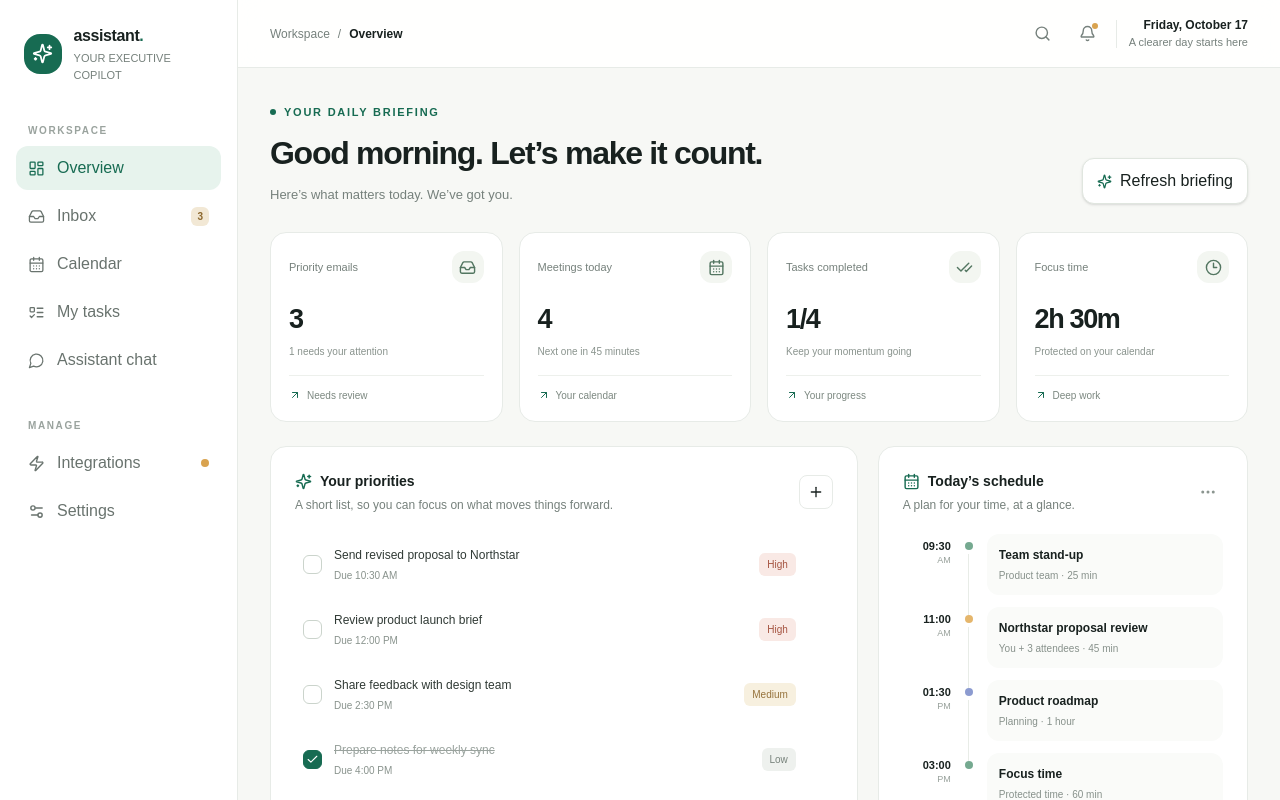
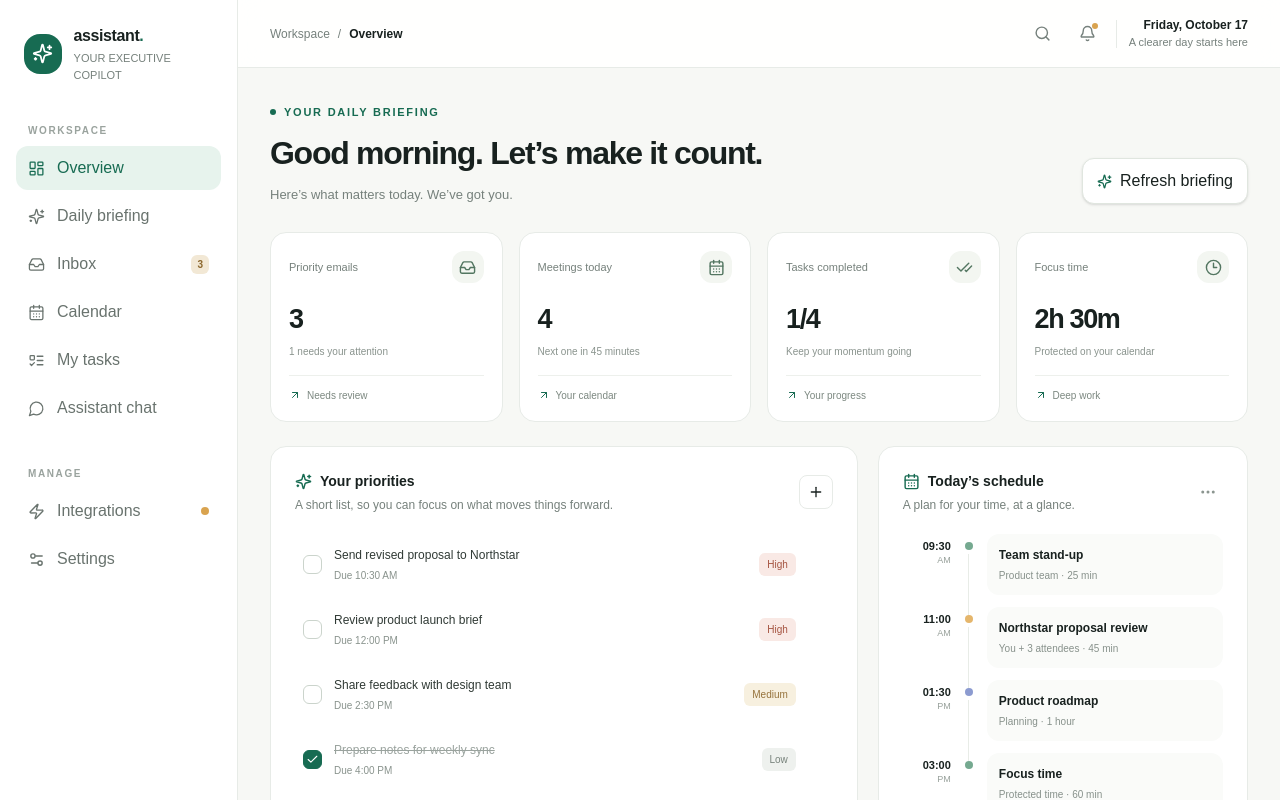
Before and after one commit to hanzalahnaveed/Assistant, a Next.js app: page / in a window 1280 px wide. Shown: the top 800 px of the page. Built offline with nearby package versions, Linux system fonts and the light colour scheme.

Commit message:
feat: link dashboard to live daily briefing

```diff
--- a/src/app/page.tsx
+++ b/src/app/page.tsx
@@ -66,10 +66,10 @@ export default function Home() {
         </div>
         <div className="mb-2 px-3 text-[10px] font-semibold uppercase tracking-[.16em] text-[#9aa39e]">Workspace</div>
         <nav className="space-y-1">
-          {[["Overview", LayoutDashboard], ["Inbox", Inbox], ["Calendar", CalendarDays], ["My tasks", ListTodo], ["Assistant chat", MessageCircle]].map(([label, Icon]) => {
+          {[["Overview", LayoutDashboard], ["Daily briefing", Sparkles], ["Inbox", Inbox], ["Calendar", CalendarDays], ["My tasks", ListTodo], ["Assistant chat", MessageCircle]].map(([label, Icon]) => {
             const name = label as string;
             const Glyph = Icon as typeof LayoutDashboard;
-            return <button key={name} onClick={() => { if (name === "My tasks") { window.location.assign("/tasks"); return; } if (name === "Assistant chat") { window.location.assign("/assistant"); return; } setActiveNav(name); }} className={`flex w-full items-center gap-3 rounded-xl px-3 py-2.5 text-left text-[13px] transition ${activeNav === name ? "bg-[#e7f3ed] font-semibold text-[#176b52]" : "text-[#69736e] hover:bg-[#f6f8f5]"}`}><Glyph size={17} strokeWidth={1.8} />{name}{name === "Inbox" && <span className="ml-auto rounded-md bg-[#f2e8d5] px-1.5 py-0.5 text-[10px] font-semibold text-[#8c682e]">3</span>}</button>;
+            return <button key={name} onClick={() => { if (name === "Daily briefing") { window.location.assign("/briefing"); return; } if (name === "My tasks") { window.location.assign("/tasks"); return; } if (name === "Assistant chat") { window.location.assign("/assistant"); return; } setActiveNav(name); }} className={`flex w-full items-center gap-3 rounded-xl px-3 py-2.5 text-left text-[13px] transition ${activeNav === name ? "bg-[#e7f3ed] font-semibold text-[#176b52]" : "text-[#69736e] hover:bg-[#f6f8f5]"}`}><Glyph size={17} strokeWidth={1.8} />{name}{name === "Inbox" && <span className="ml-auto rounded-md bg-[#f2e8d5] px-1.5 py-0.5 text-[10px] font-semibold text-[#8c682e]">3</span>}</button>;
           })}
         </nav>
         <div className="mb-2 mt-9 px-3 text-[10px] font-semibold uppercase tracking-[.16em] text-[#9aa39e]">Manage</div>
```
